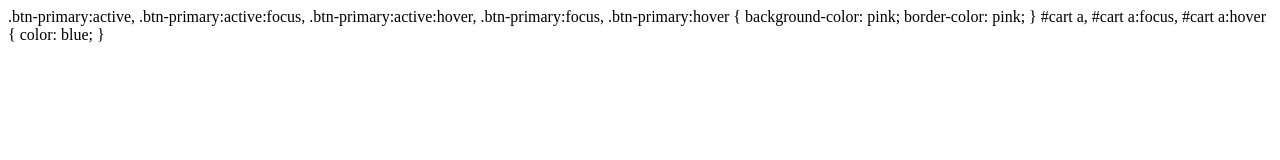
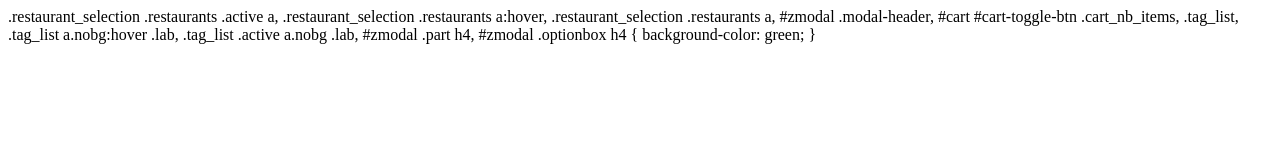
Before and after one commit to lanzilani/css, a plain HTML site: page index.html in a window 1280 px wide. Drawn offline with Linux system fonts and the light colour scheme.

Commit message:
Add files via upload

```diff
--- a/index.html
+++ b/index.html
@@ -9,18 +9,18 @@
 
 
 
-		.btn-primary:active,
-		.btn-primary:active:focus,
-		.btn-primary:active:hover,
-		.btn-primary:focus,
-		.btn-primary:hover {
-			background-color: pink;
-			border-color: pink;
-		}
-
-		#cart a, #cart a:focus, #cart a:hover {
-			color: blue;
-		}
+	.restaurant_selection .restaurants .active a,
+	.restaurant_selection .restaurants a:hover,
+	.restaurant_selection .restaurants a,
+	#zmodal .modal-header,
+	#cart #cart-toggle-btn .cart_nb_items,
+	.tag_list,
+	.tag_list a.nobg:hover .lab,
+	.tag_list .active a.nobg .lab,
+	#zmodal .part h4,
+	#zmodal .optionbox h4 {
+		background-color: green;
+	}
 
 
 
```
